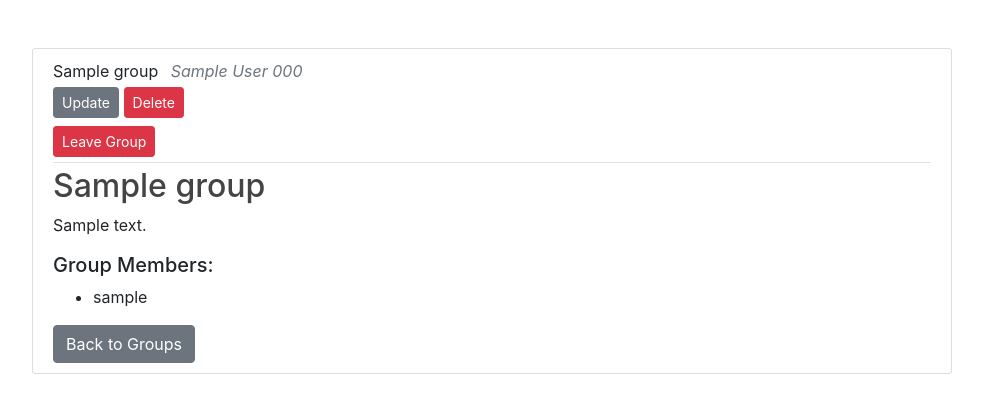
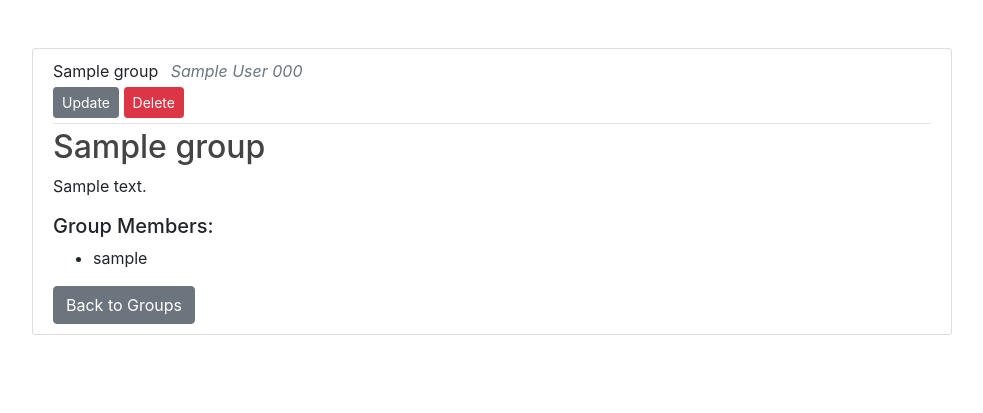
Before and after one commit to Nicholas-Lin/study-connect, a Django app: page /group/1/ in a window 1280 px wide. Shown: the part 112-525 px from the top of the page, without its empty margins (148-1131 px from the left). Run offline with Django 3.2, Linux system fonts and the light colour scheme; a user stored in the database is signed in; tables that the repository leaves empty hold one stand-in row (values such as "Sample post"); some libraries are stand-ins or nearby versions.

Commit message:
finalized styling for remove from group option

```diff
--- a/groups/templates/groups/group_detail.html
+++ b/groups/templates/groups/group_detail.html
@@ -11,7 +11,9 @@
                 <a class="btn btn-danger btn-sm mt-1 mb-1" href="{% url 'group-delete' object.id%}">Delete</a>
             </div>
             {% endif %}
-            <a class="btn btn-danger btn-sm mt-1 mb-1" name="group" href="{% url 'group-removeself' object.id%}">Leave Group</a>
+            {% if object.owner != user%}
+            <a class="btn btn-outline-secondary btn-sm mt-1 mb-1" name="group" href="{% url 'group-removeself' object.id%}">Leave Group</a>
+            {% endif %}
         </div>
         <h2 class="article-title">{{ object.name }}</h2>
         <p class="article-content">{{ object.description }}</p>
```
